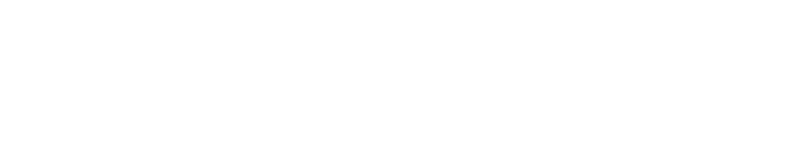
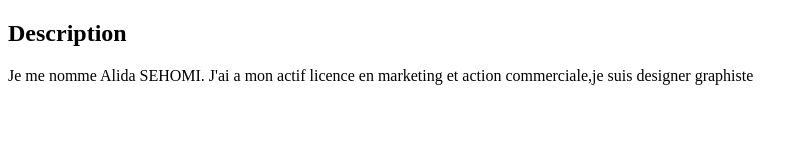
Before and after one commit to Fridaos/git-mon-cv, a plain HTML site: page index.html in a window 1280 px wide. Shown: the whole page, without its empty margins (0-808 px from the left). Drawn offline with Linux system fonts and the light colour scheme.

Commit message:
mise en place de la section description

```diff
--- a/index.html
+++ b/index.html
@@ -8,6 +8,8 @@
     <link rel="stylesheet" href="style.css">
 </head>
 <body>
-
+    <h2>Description</h2>
+    <p>Je me nomme Alida SEHOMI. J'ai a mon actif licence en marketing et action commerciale,je suis designer graphiste
+    </p>
 </body>
 </html>
```
